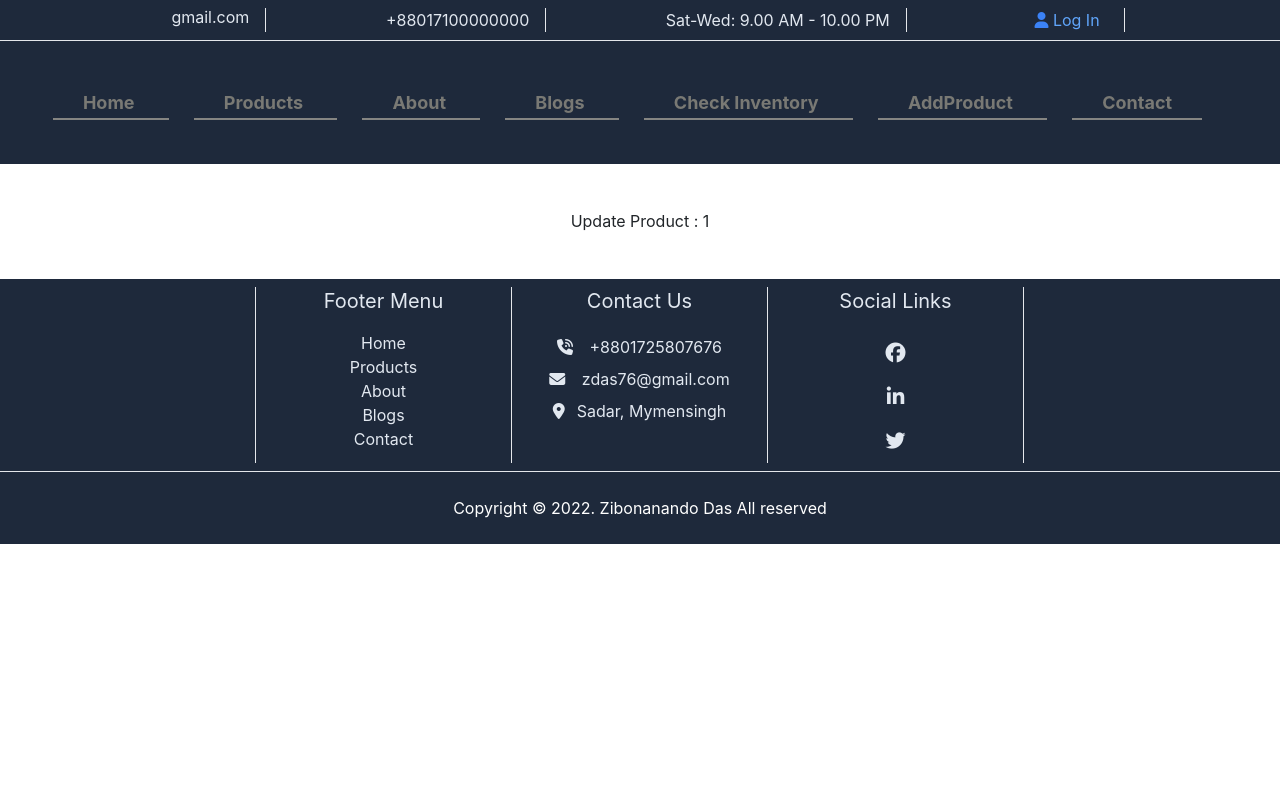
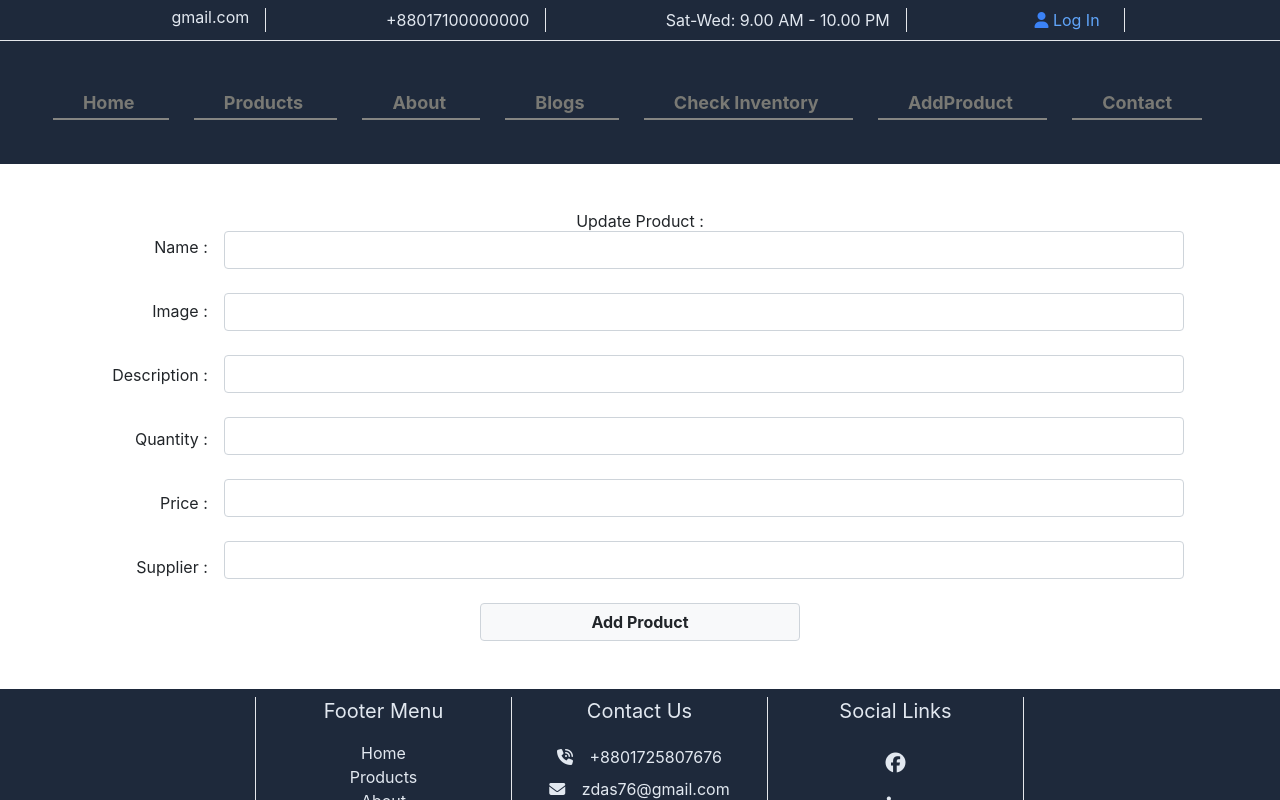
Before and after one commit to zdas76/assigment-XI, a React (Create React App) app: page /updateproduct/1 in a window 1280 px wide. Shown: the top 800 px of the page. Built offline with nearby package versions, Linux system fonts and the light colour scheme; no server answers.

Commit message:
product udpated code is completed

```diff
--- a/src/components/Pages/Products/UpdateProduct.js
+++ b/src/components/Pages/Products/UpdateProduct.js
@@ -1,12 +1,68 @@
-import React from 'react';
+import React, { useEffect, useState } from 'react';
+import { useForm } from 'react-hook-form';
 import { useParams } from 'react-router-dom';
 
 const UpdateProduct = () => {
     const { id } = useParams();
+    const { register, handleSubmit } = useForm();
+
     console.log(id);
+
+    const [products, setProduct] = useState({});
+    useEffect(() => {
+        const url = `http://localhost:5000/product/${id}`;
+        fetch(url)
+            .then(res => res.json())
+            .then(data => setProduct(data));
+
+    }, [])
+
+
+    const onUpdate = (data, e) => {
+        console.log(data);
+        const url = `http://localhost:5000/product/${id}`;
+        fetch(url, {
+            method: 'PUT',
+            headers: {
+                'content-type': 'application/json'
+            },
+            body: JSON.stringify(UpdateProduct)
+        })
+            .then(res => res.json())
+            .then(name => {
+                e.target.reset();
+                console.log(name);
+
+            })
+
+    };
+
+
     return (
         <div className='my-5'>
-            <h1>Update Product : {id }</h1>
+            <h1>Update Product : {products.name}</h1>
+            <form className=" " onSubmit={handleSubmit(onUpdate)}>
+                <div className="d-flex justify-content-center w-100 mx-auto">
+                    <div className="d-flex flex-column text-right px-3 pt-1 justify-content-between">
+                        <label className="" htmlFor="productName">Name :</label>
+                        <label htmlFor="">Image :</label>
+                        <label htmlFor="">Description :</label>
+                        <label htmlFor="">Quantity :</label>
+                        <label htmlFor="">Price :</label>
+                        <label htmlFor="">Supplier :</label>
+                    </div>
+
+                    <div className="w-sm-100 w-75 w-md-50">
+                        <input className="form-control" {...register("name", { required: true, maxLength: 100 })} />
+                        <input className="form-control my-4" {...register("img", { required: true, maxLength: 200 })} />
+                        <input className="form-control my-4" {...register("description", { required: true, maxLength: 500 })} />
+                        <input className="form-control my-4" type="number" {...register("quantity", { required: true, min: 1, max: 100000 })} />
+                        <input className="form-control my-4" type="number" {...register("price", { required: true, min: 1, max: 100000 })} />
+                        <input className="form-control " {...register("supplierName", { required: true, maxLength: 500 })} />
+                    </div>
+                </div>
+                <input className="form-control w-25 mx-auto mt-4 bg-light fw-bold" type="submit" value="Add Product" />
+            </form>
         </div>
     );
 };
```
